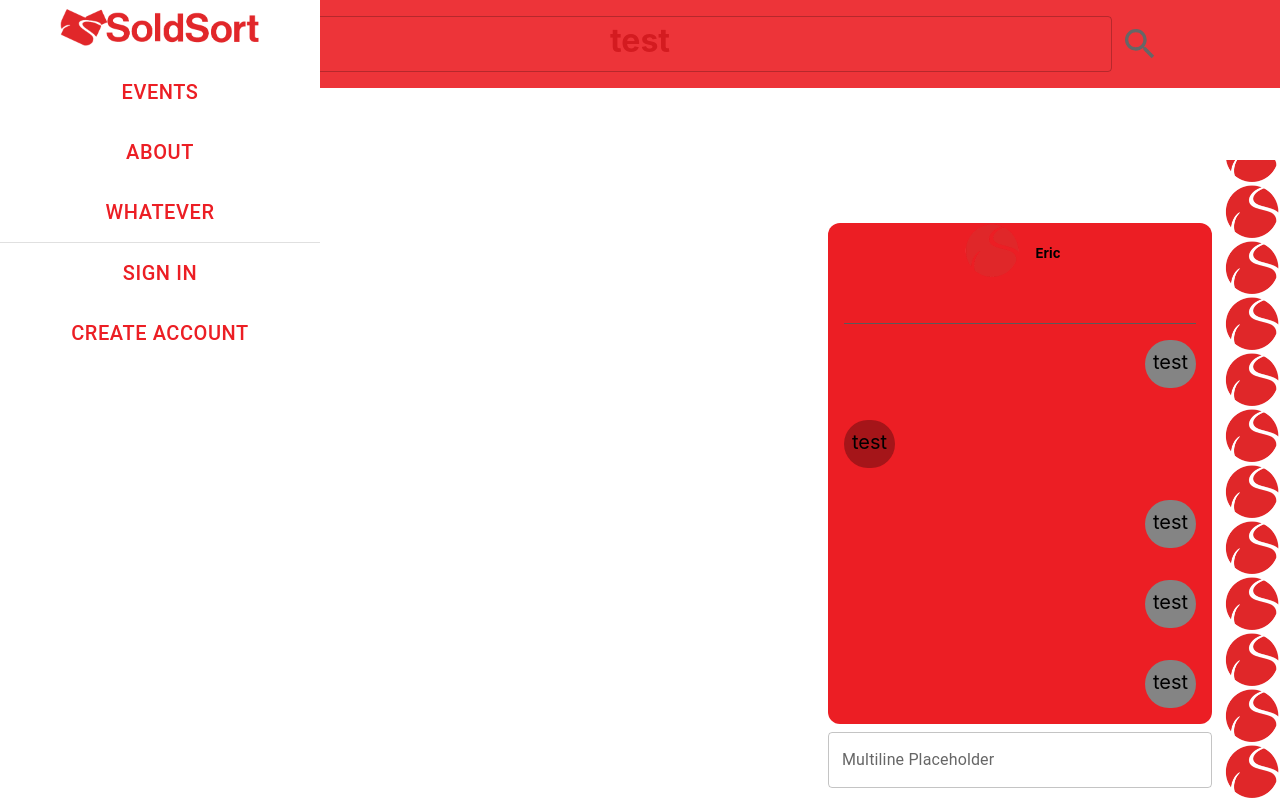
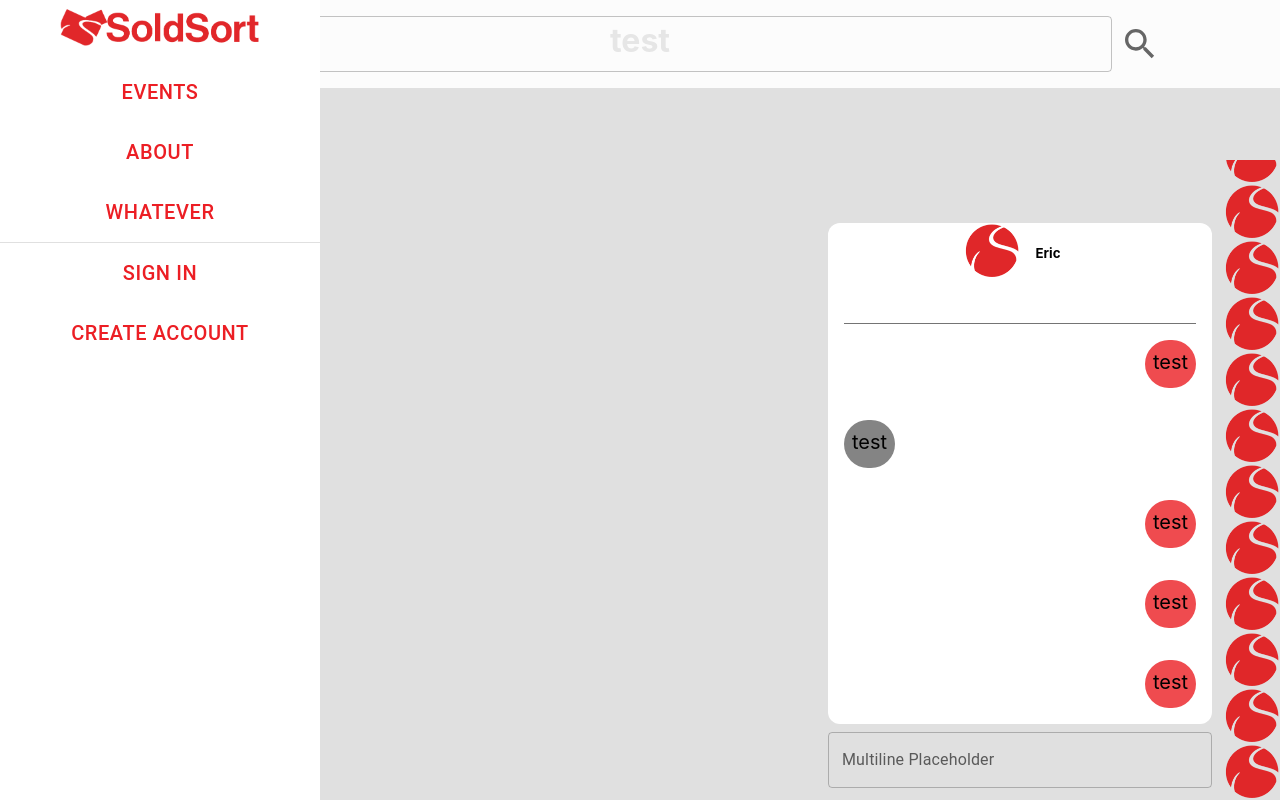
Before and after one commit to ICT-Owls/owlsport, a React app: page / in a window 1280 px wide. Built offline with nearby package versions, Linux system fonts and the light colour scheme.

Commit message:
Chore: Fixed some styling on chatbox, navbar and app.jsx

```diff
--- a/src/App.jsx
+++ b/src/App.jsx
@@ -17,9 +17,9 @@ function App() {
     return (
         <StyledEngineProvider injectFirst>
             <ThemeProvider theme={lightmode ? LightTheme : DarkTheme}>
-                <div className="flex absolute justify-start w-screen h-screen App">
+                <div className="App absolute flex h-screen w-screen justify-start">
                     <Box
-                        className="bg-background"
+                        className="bg-background-200"
                         sx={{
                             width: '100%',
                             height: '100%',
--- a/src/views/ChatsView.jsx
+++ b/src/views/ChatsView.jsx
@@ -13,11 +13,11 @@ function Item({ sender, content }) {
             className={
                 'flex' +
                 (sender == 'other'
-                    ? ' justify-start child:bg-primary-300'
-                    : ' justify-end child:bg-secondary-100')
+                    ? ' justify-start child:bg-secondary-100'
+                    : ' justify-end child:bg-primary-100')
             }
         >
-            <span className="w-auto p-2 pb-3 m-4 rounded-3xl text-xl max-w-full break-words">
+            <span className="m-4 w-auto max-w-full break-words rounded-3xl p-2 pb-3 text-xl">
                 {content}
             </span>
         </div>
@@ -35,15 +35,15 @@ export default function ChatsView() {
     }
     //These views only handle UI. They should not handle any logic outside of ui (They can handle logic specific to some ui element, if neccessary)
     return (
-        <div className="bottom-0 right-0 flex justify-start fixed">
-            <div className="m-3 flex justify-end flex-col w-fit">
-                <div className="bg-primary-200 rounded-xl border-secondary-100 border-2 mb-2 w-96">
-                    <div className="child:w-14 child:h-14 flex justify-center flex-row w-auto h-auto">
+        <div className="fixed bottom-0 right-0 flex justify-start">
+            <div className="m-3 flex w-fit flex-col justify-end">
+                <div className="mb-2 w-96 rounded-xl border-2 border-secondary-100 bg-background-100">
+                    <div className="flex h-auto w-auto flex-row justify-center child:h-14 child:w-14">
                         <img src="Logotype.png" alt="" />
                         <h5>Eric</h5>
                     </div>
-                    <Divider variant="middle" className="bg-secondary-200" />
-                    <div className="h-auto overflow-y-auto max-h-[50vh]">
+                    <Divider variant="middle" className="bg-secondary-100" />
+                    <div className="h-auto max-h-[50vh] overflow-y-auto">
                         <Item content="test"></Item>
                         <Item content="test" sender="other"></Item>
                         <Item content="test"></Item>
@@ -79,7 +79,7 @@ export default function ChatsView() {
                     </div>
                 </div>
                 <TextField
-                    className="w-full max-h-72"
+                    className="max-h-72 w-full"
                     id="outlined-textarea"
                     label="Multiline Placeholder"
                     placeholder="Placeholder"
@@ -87,7 +87,7 @@ export default function ChatsView() {
                 />
             </div>
 
-            <div className="child:w-14 child:h-14 flex justify-start flex-col-reverse w-auto h-auto max-h-[80vh] overflow-scroll">
+            <div className="flex h-auto max-h-[80vh] w-auto flex-col-reverse justify-start overflow-scroll child:h-14 child:w-14">
                 <ChatSelection />
                 <ChatSelection />
                 <ChatSelection />
--- a/src/views/NavbarView.jsx
+++ b/src/views/NavbarView.jsx
@@ -5,12 +5,12 @@ import SearchIcon from '@mui/icons-material/Search';
 export default function NavbarView() {
     //These views only handle UI. They should not handle any logic outside of ui (They can handle logic specific to some ui element, if neccessary)
     return (
-        <div className="w-full h-fit fixed top-0 left-0 flex justify-around bg-primary bg-opacity-90 bg-primary-200">
+        <div className="bg-primary fixed top-0 left-0 flex h-fit w-full justify-around bg-background-100 bg-opacity-90">
             <IconButton color="secondary" aria-label="Search" component="span">
                 <img src="Logotype.png" className="h-10" alt="" />
             </IconButton>
             <Box
-                className="flex justify-start m-4"
+                className="m-4 flex justify-start"
                 sx={{
                     width: 1000,
                     maxWidth: '100%',
```
